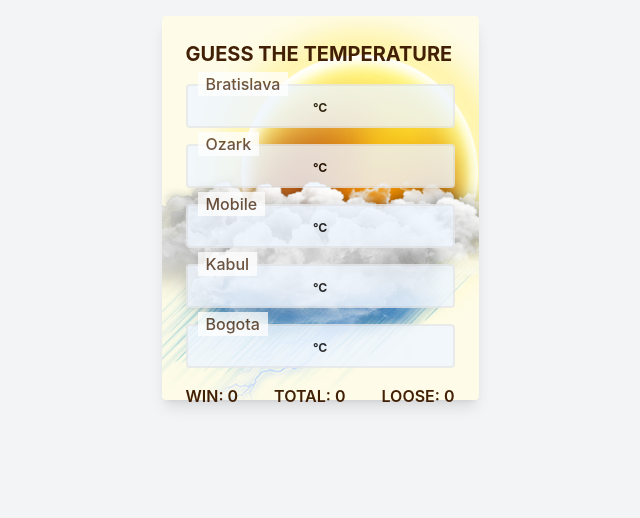
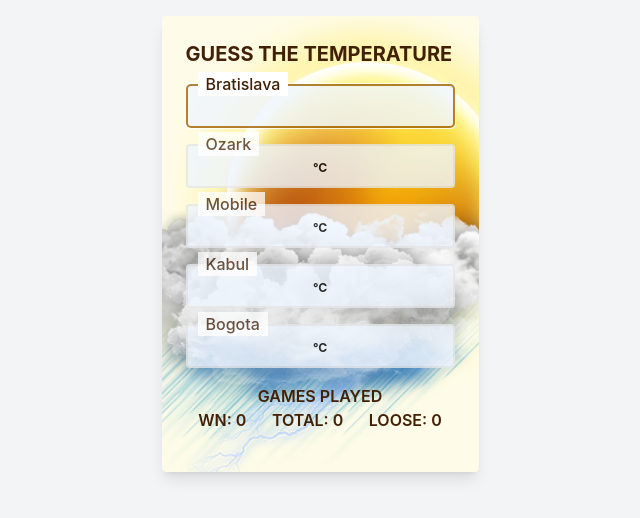
Before and after one commit to actimel33/weather-game, a React (Create React App) app: page / in a window 1280 px wide. Shown: the top 518 px of the page, without its empty margins (320-960 px from the left). Built offline with nearby package versions, Linux system fonts and the light colour scheme.

Commit message:
Add first input autofocus

```diff
--- a/src/components/game/game.tsx
+++ b/src/components/game/game.tsx
@@ -14,12 +14,22 @@ import chooseRandomElements from '../../lib/useChooseRandomElements';
 import state from '../../store';
 import { useSnapshot } from 'valtio';
 
-const { GAME_TITLE, RESTART_BUTTON_TEXT, NO_CITIES, USER_WIN_MSG, USER_LOSE_MSG, TEMPERATURE_INPUT_PLACEHOLDER } =
-  dictionary;
+const {
+  GAME_TITLE,
+  RESTART_BUTTON_TEXT,
+  NO_CITIES,
+  USER_WIN_MSG,
+  USER_LOOSE_MSG,
+  TEMPERATURE_INPUT_PLACEHOLDER,
+  USER_PLAYED_GAMES_TEXT,
+  USER_WIN_GAMES_TEXT,
+  USER_TOTAL_GAMES_TEXT,
+  USER_LOOSE_GAMES_TEXT,
+} = dictionary;
 
 const Game = () => {
   const [citiesData, setCitiesData] = useState<ICityData[]>([]);
-  const [cityNames] = useState<string[]>(() => chooseRandomElements(citiesNamesArray, 5));
+  const [cityNames, setCityNames] = useState<string[]>(() => chooseRandomElements(citiesNamesArray, 5));
   const [userGuesses, setUserGuesses] = useState<IUserGuesses[]>([]);
   const [result, setResult] = useState('');
   const [error, setError] = useState<string | null>(null);
@@ -31,6 +41,7 @@ const Game = () => {
     setUserGuesses,
     setResult,
     getWeather,
+    setCityNames,
   });
 
   useEffect(() => {
@@ -41,7 +52,7 @@ const Game = () => {
         setResult(USER_WIN_MSG);
         state.winGames++;
       } else {
-        setResult(USER_LOSE_MSG);
+        setResult(USER_LOOSE_MSG);
         state.looseGames++;
       }
       state.totalGames++;
@@ -58,21 +69,24 @@ const Game = () => {
   return (
     <div className="min-h-screen bg-gray-100 flex items-center pt-4 flex-col">
       <div
-        className="bg-yellow-50 p-6 rounded shadow-lg h-96 min-h-full max-w-xs flex flex-col justify-around"
+        className={`bg-yellow-50 p-6 rounded shadow-lg max-w-xs flex flex-col justify-around ${
+          result ? 'h-96' : 'min-h-full'
+        }`}
         style={{ backgroundImage: `url(${backgroundImage})`, backgroundSize: 'cover', backgroundPosition: 'center' }}
       >
         <h1 className="md:text-xl lg:text-xl  font-bold mb-4 text-yellow-950 uppercase">{GAME_TITLE}</h1>
         <div className="flex flex-1 flex-col">
           {!result &&
-            cityNames.map(city => (
+            cityNames.map((city, index) => (
               <TemperatureInput
                 cityName={city}
                 key={city}
                 inputProps={{
+                  autoFocus: index === 0,
                   placeholder: `${TEMPERATURE_INPUT_PLACEHOLDER}`,
                   onFocus: onFocusHandler,
                   onBlur: e => onBlurHandler(e, city, parseInt(e.target.value)),
-                  onKeyDown: e => onKeyDownHandler(e, city, parseInt(e.currentTarget.value)),
+                  onKeyDown: e => onKeyDownHandler(e),
                   id: city,
                 }}
               />
@@ -88,10 +102,19 @@ const Game = () => {
             </div>
           )}
           {citiesData && (
-            <div className="flex flex-1 justify-between">
-              <p className="text-yellow-950 font-semibold uppercase">win: {snap.winGames}</p>
-              <p className="text-yellow-950 font-semibold uppercase">total: {snap.totalGames}</p>
-              <p className="text-yellow-950 font-semibold uppercase">loose: {snap.looseGames}</p>
+            <div className="flex flex-wrap flex-col pb-4">
+              <p className="text-yellow-950 font-semibold text-center uppercase">{USER_PLAYED_GAMES_TEXT}</p>
+              <div className="flex flex-1 justify-around">
+                <p className="text-yellow-950 font-semibold uppercase">
+                  {USER_WIN_GAMES_TEXT}: {snap.winGames}
+                </p>
+                <p className="text-yellow-950 font-semibold uppercase">
+                  {USER_TOTAL_GAMES_TEXT}: {snap.totalGames}
+                </p>
+                <p className="text-yellow-950 font-semibold uppercase">
+                  {USER_LOOSE_GAMES_TEXT}: {snap.looseGames}
+                </p>
+              </div>
             </div>
           )}
         </div>
--- a/src/components/game/useActions.ts
+++ b/src/components/game/useActions.ts
@@ -2,6 +2,8 @@ import { useCallback } from 'react';
 import { ICityData, ICityWeatherData, IUserGuesses } from './types';
 
 import dictionary from '../../helpers/dictionary.json';
+import chooseRandomElements from '../../lib/useChooseRandomElements';
+import citiesNamesArray from '../../helpers/cities-names';
 
 const { TEMPERATURE_INPUT_PLACEHOLDER } = dictionary;
 
@@ -10,11 +12,13 @@ const useActions = ({
   setCitiesData,
   setUserGuesses,
   setResult,
+  setCityNames,
 }: {
   getWeather: (cityName: string) => Promise<ICityWeatherData | null>;
   setCitiesData: React.Dispatch<React.SetStateAction<ICityData[]>>;
   setUserGuesses: React.Dispatch<React.SetStateAction<IUserGuesses[]>>;
   setResult: React.Dispatch<React.SetStateAction<string>>;
+  setCityNames: React.Dispatch<React.SetStateAction<string[]>>;
 }) => {
   // Generate object with user guess temperature, actual adn deviation
   const fetchCityData = useCallback(
@@ -59,7 +63,8 @@ const useActions = ({
   const resetGame = useCallback(() => {
     setUserGuesses([]);
     setResult('');
-  }, [setResult, setUserGuesses]);
+    setCityNames(chooseRandomElements(citiesNamesArray, 5));
+  }, [setResult, setUserGuesses, setCityNames]);
 
   const onBlurHandler = useCallback(
     (e: React.FocusEvent<HTMLInputElement, Element>, cityName: string, val: number) => {
@@ -73,14 +78,11 @@ const useActions = ({
     [handleGuess],
   );
 
-  const onKeyDownHandler = useCallback(
-    (event: React.KeyboardEvent<HTMLInputElement>, cityName: string, val: number) => {
-      if (event.key === 'Enter' && !!event.currentTarget.value) {
-        event.currentTarget.disabled = true;
-      }
-    },
-    [],
-  );
+  const onKeyDownHandler = useCallback((event: React.KeyboardEvent<HTMLInputElement>) => {
+    if (event.key === 'Enter' && !!event.currentTarget.value) {
+      event.currentTarget.disabled = true;
+    }
+  }, []);
 
   const onFocusHandler = useCallback((e: React.FocusEvent<HTMLInputElement>) => {
     e.target.placeholder = '';
--- a/src/helpers/dictionary.json
+++ b/src/helpers/dictionary.json
@@ -7,5 +7,9 @@
   "ACTUAL_TEMPERATURE_TEXT": "Actual Temperature: ",
   "NO_CITIES": "No Cities found!",
   "USER_WIN_MSG": "You Win!",
-  "USER_LOSE_MSG": "You Lose!"
+  "USER_LOOSE_MSG": "You Lose!",
+  "USER_PLAYED_GAMES_TEXT": "Games Played",
+  "USER_WIN_GAMES_TEXT": "Wn",
+  "USER_TOTAL_GAMES_TEXT": "Total",
+  "USER_LOOSE_GAMES_TEXT": "Loose"
 }
```
